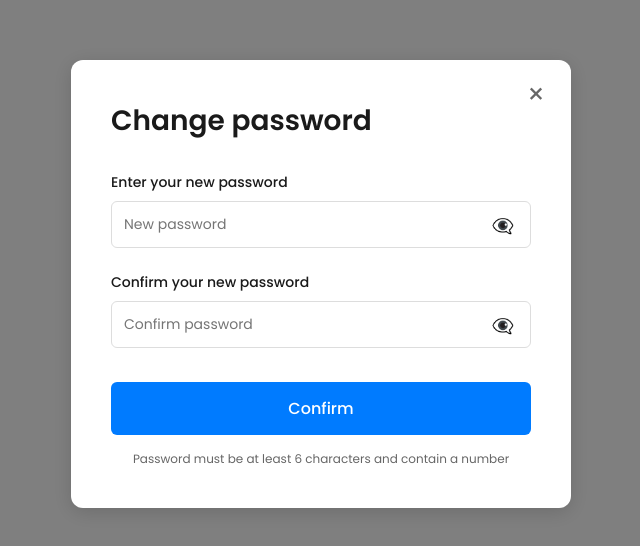
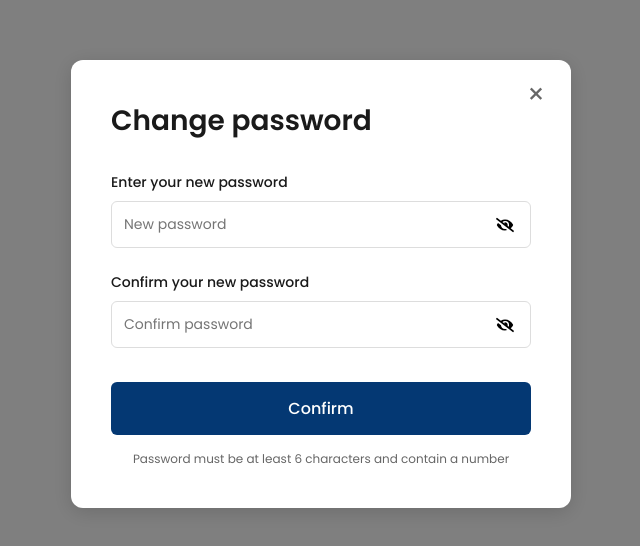
Before and after one commit to ienvysn/helping-hands, a React (Create React App) app in the folder client/: page /reset-password in a window 1280 px wide. Shown: the part 116-662 px from the top of the page, without its empty margins (319-959 px from the left). Built offline with nearby package versions, Linux system fonts and the light colour scheme.

Commit message:
Finalized ResetPassword Frontend

```diff
--- a/client/package.json
+++ b/client/package.json
@@ -10,6 +10,7 @@
     "lucide-react": "^0.559.0",
     "react": "^19.2.0",
     "react-dom": "^19.2.0",
+    "react-icons": "^5.5.0",
     "react-router-dom": "^7.10.1",
     "react-scripts": "5.0.1",
     "web-vitals": "^2.1.4"
--- a/client/src/pages/ResetPassword.jsx
+++ b/client/src/pages/ResetPassword.jsx
@@ -1,5 +1,6 @@
 import React, { useState } from "react";
 import { useSearchParams, useNavigate } from "react-router-dom";
+import { FaEye, FaEyeSlash } from "react-icons/fa";
 
 import "../style/ResetPassword.css";
 
@@ -119,7 +120,7 @@ function ResetPassword() {
                 onClick={() => setShowNewPassword(!showNewPassword)}
                 tabIndex="-1"
               >
-                {showNewPassword ? "👁️" : "👁️‍🗨️"}
+                {showNewPassword ? <FaEye /> : <FaEyeSlash />}
               </button>
             </div>
           </div>
@@ -140,7 +141,7 @@ function ResetPassword() {
                 onClick={() => setShowConfirmPassword(!showConfirmPassword)}
                 tabIndex="-1"
               >
-                {showConfirmPassword ? "👁️" : "👁️‍🗨️"}
+                {showConfirmPassword ? <FaEye /> : <FaEyeSlash />}
               </button>
             </div>
           </div>
--- a/client/src/style/ResetPassword.css
+++ b/client/src/style/ResetPassword.css
@@ -125,7 +125,7 @@
 .confirm-btn {
   width: 100%;
   padding: 14px;
-  background-color: #007bff;
+  background-color: #043873;
   color: white;
   border: none;
   border-radius: 6px;
@@ -137,7 +137,8 @@
 }
 
 .confirm-btn:hover:not(:disabled) {
-  background-color: #0056b3;
+  background-color: black;
+  color: white;
 }
 
 .confirm-btn:disabled {
```
Also changed, not shown: 1 other file (tests, documents, lock files or other folders).
